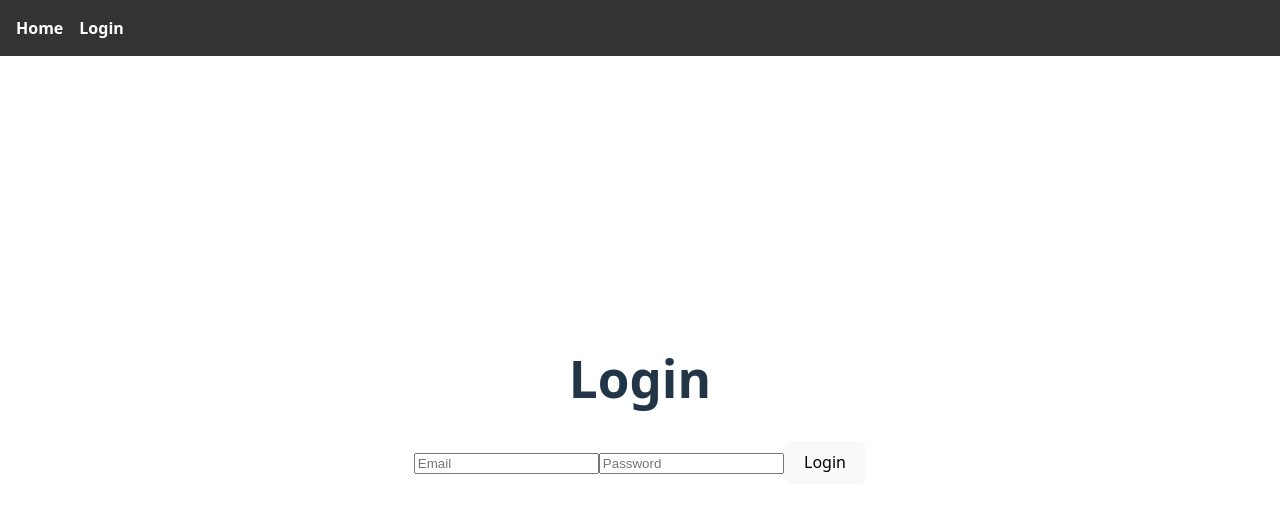
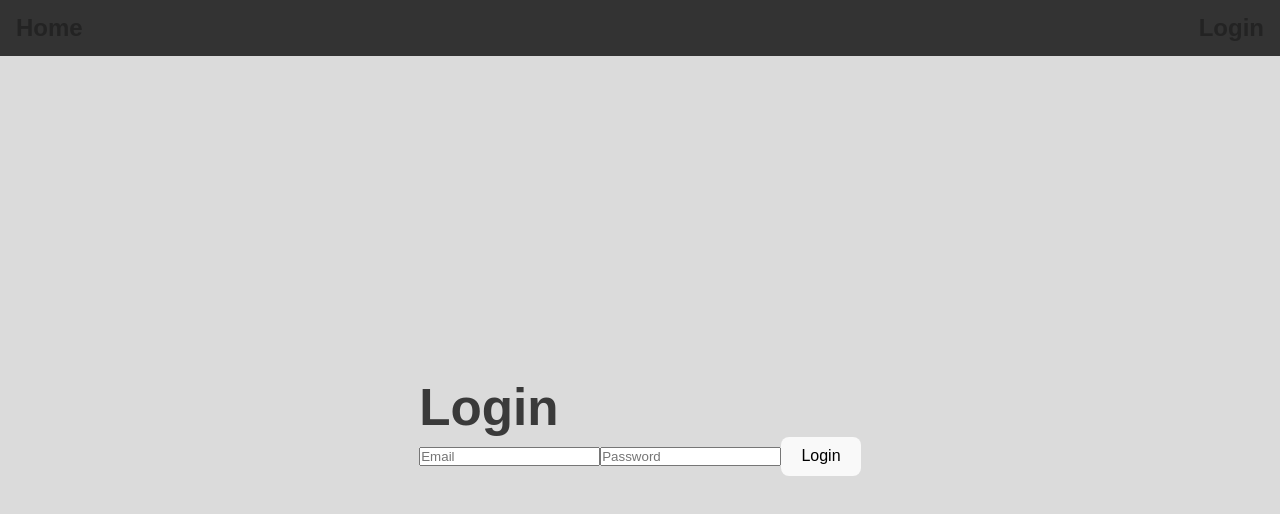
Before and after one commit to 0-C-E/Prototype, a React (Vite) app: page /Prototype/login in a window 1280 px wide. Shown: the top 514 px of the page. Built offline with nearby package versions, Linux system fonts and the light colour scheme.

Commit message:
Refactor CSS styles for App and Navbar components; simplify Home component structure

```diff
--- a/src/assets/styles/App.css
+++ b/src/assets/styles/App.css
@@ -1,42 +1,8 @@
-#root {
-    max-width: 1280px;
-    margin: 0 auto;
-    padding: 2rem;
-    text-align: center;
+main {
+    align-items: center;
+    justify-content: center;
+    display: flex;
+    flex: 1;
+    flex-direction: column;
+    padding-top: var(--nav-height);
 }
-
-.logo {
-    height: 6em;
-    padding: 1.5em;
-    will-change: filter;
-    transition: filter 300ms;
-}
-.logo:hover {
-    filter: drop-shadow(0 0 2em #646cffaa);
-}
-.logo.react:hover {
-    filter: drop-shadow(0 0 2em #61dafbaa);
-}
-
-@keyframes logo-spin {
-    from {
-        transform: rotate(0deg);
-    }
-    to {
-        transform: rotate(360deg);
-    }
-}
-
-@media (prefers-reduced-motion: no-preference) {
-    a:nth-of-type(2) .logo {
-        animation: logo-spin infinite 20s linear;
-    }
-}
-
-.card {
-    padding: 2em;
-}
-
-.read-the-docs {
-    color: #888;
-}
--- a/src/assets/styles/Navbar.css
+++ b/src/assets/styles/Navbar.css
@@ -3,23 +3,29 @@
     top: 0;
     left: 0;
     right: 0;
-    background-color: #333;
-    padding: 1rem;
-    z-index: 1000;
+    background-color: var(--nav-background, var(--color-error, red));
+    min-height: var(--nav-height);
+    z-index: 1;
+    font-size: x-large;
+    align-items: center;
+    display: flex;
 }
 
 .navbar-links {
-    list-style: none;
+    align-items: center;
     display: flex;
     gap: 1rem;
-    margin: 0;
-    padding: 0;
+    padding-left: 1rem;
+    padding-right: 1rem;
+    justify-content: space-between;
+    list-style: none;
+    width: 100%;
 }
 
 .navbar-links li a {
-    color: white;
+    color: rgb(from light-dark(#212121, #ffffff) r g b / 87%);
+    font-weight: bold;
     text-decoration: none;
-    font-weight: bold;
 }
 
 .navbar-links li a:hover {
--- a/src/assets/styles/index.css
+++ b/src/assets/styles/index.css
@@ -1,37 +1,50 @@
 :root {
     /* Font settings */
-    font-family: system-ui, Avenir, Helvetica, Arial, sans-serif;
+    font-family: sans-serif;
     line-height: 1.5;
-    font-weight: 400;
 
     /* Color scheme */
     color-scheme: light dark;
-    color: rgb(255 255 255 / 87%);
-    background-color: #242424;
+    color: rgb(from light-dark(#212121, #ffffff) r g b / 87%);
+    background-color: light-dark(#dbdbdb, #242424);
 
     /* Font smoothing */
     font-synthesis: none;
     text-rendering: optimizelegibility;
     -webkit-font-smoothing: antialiased;
     -moz-osx-font-smoothing: grayscale;
+
+    /* Navigation bar */
+    --nav-height: 3.5rem;
+    --nav-width: 100%;
+    --nav-background: #333;
+    --nav-color: light-dark(#1a1a1a, #f9f9f9);
+
+    /* Elements color variables */
+    --element-background-color: light-dark(#f9f9f9, #1a1a1a);
+    --element-highlight-color: #646cff;
+    --element-highlight-color-active: light-dark(#535bf2, #474ae8);
+}
+
+* {
+    margin: 0;
+    padding: 0;
 }
 
 a {
     font-weight: 500;
-    color: #646cff;
+    color: var(--element-highlight-color);
     text-decoration: inherit;
 }
 
 a:hover {
-    color: #535bf2;
+    color: var(--element-highlight-color-active);
 }
 
 body {
-    margin: 0;
     display: flex;
-    place-items: center;
     min-width: 320px;
-    min-height: 100vh;
+    min-height: 100svh;
 }
 
 h1 {
@@ -45,14 +58,13 @@ button {
     padding: 0.6em 1.2em;
     font-size: 1em;
     font-weight: 500;
-    font-family: inherit;
-    background-color: #1a1a1a;
+    background-color: var(--element-background-color);
     cursor: pointer;
     transition: border-color 0.25s;
 }
 
 button:hover {
-    border-color: #646cff;
+    border-color: var(--element-highlight-color);
 }
 
 button:focus,
@@ -60,17 +72,8 @@ button:focus-visible {
     outline: 4px auto -webkit-focus-ring-color;
 }
 
-@media (prefers-color-scheme: light) {
-    :root {
-        color: #213547;
-        background-color: #fff;
-    }
-
-    a:hover {
-        color: #747bff;
-    }
-
-    button {
-        background-color: #f9f9f9;
-    }
+#root {
+    display: flex;
+    flex: 1;
+    width: 100%;
 }
--- a/src/features/home/DefaultReactApp.jsx
+++ b/src/features/home/DefaultReactApp.jsx
@@ -6,7 +6,7 @@ export default function DefaultReactApp() {
     const [count, setCount] = useState(0)
 
     return (
-        <div className="home-page">
+        <>
             <h1>Home</h1>
             <div>
                 <a href="https://vite.dev" target="_blank">
@@ -32,6 +32,6 @@ export default function DefaultReactApp() {
             <p className="read-the-docs">
                 Click on the Vite and React logos to learn more
             </p>
-        </div>
+        </>
     )
 }
--- a/src/pages/Home.jsx
+++ b/src/pages/Home.jsx
@@ -1,11 +1,7 @@
 import DefaultReactApp from '../features/home/DefaultReactApp'
 
 const Home = () => {
-    return (
-        <div className="home-page">
-            <DefaultReactApp />
-        </div>
-    )
+    return <DefaultReactApp />
 }
 
 export default Home
```
